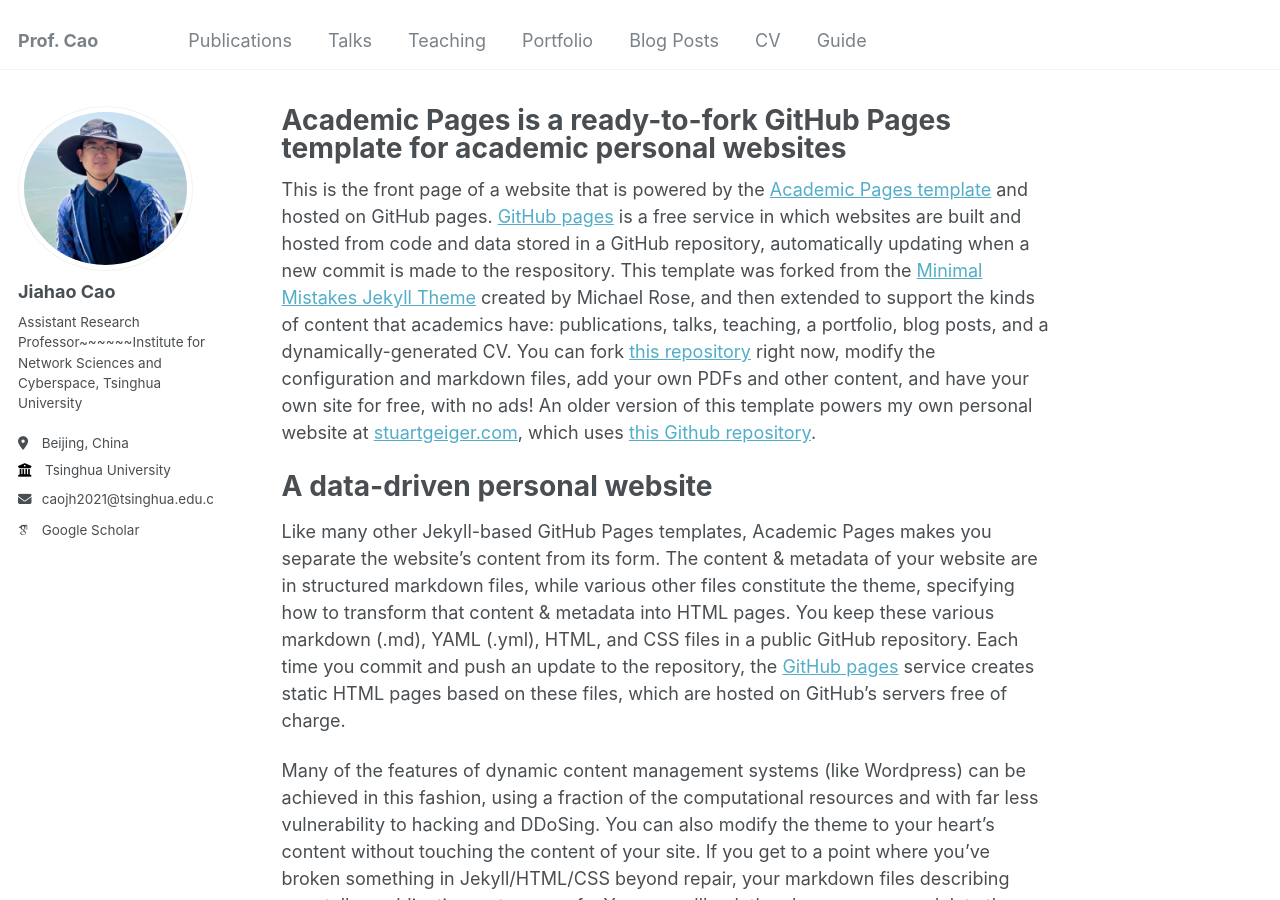
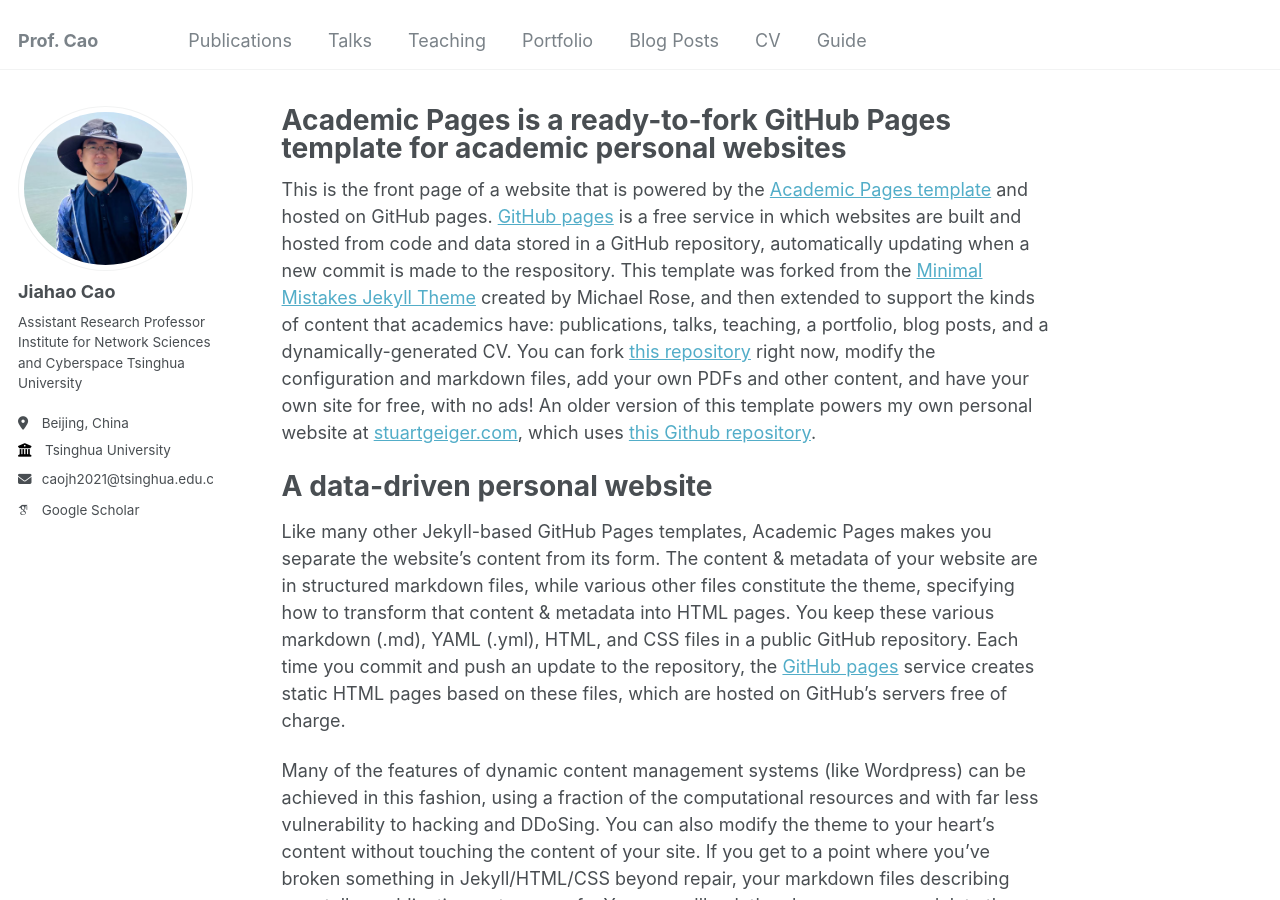
Before and after one commit to caojh15/caojh15.github.io, a Jekyll site: the page built from _pages/about.md, in a window 1280 px wide and 900 px high. Built offline with Jekyll 4.4.1, drawn with Linux system fonts in a browser that asks for light colours; some web fonts are replaced.

```diff
--- a/_config.yml
+++ b/_config.yml
@@ -24,7 +24,7 @@ author:
   avatar           : "profilev2.png"
   name             : "Jiahao Cao"
   pronouns         : # example: "she/her"
-  bio              : "Assistant Research Professor~~~~~~Institute for Network Sciences and Cyberspace, Tsinghua University"
+  bio              : "Assistant Research Professor    Institute for Network Sciences and Cyberspace   Tsinghua University"
   location         : "Beijing, China"
   employer         : "Tsinghua University"
   uri              : # URL
```
